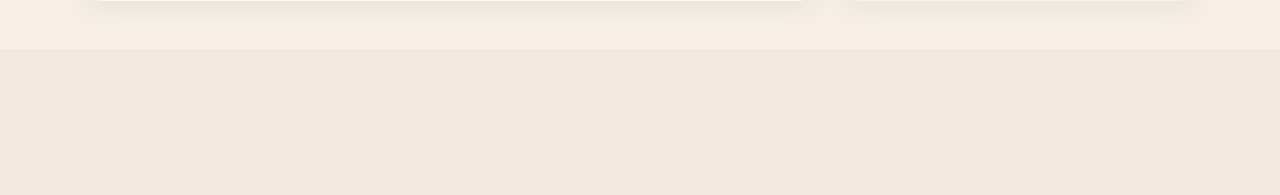
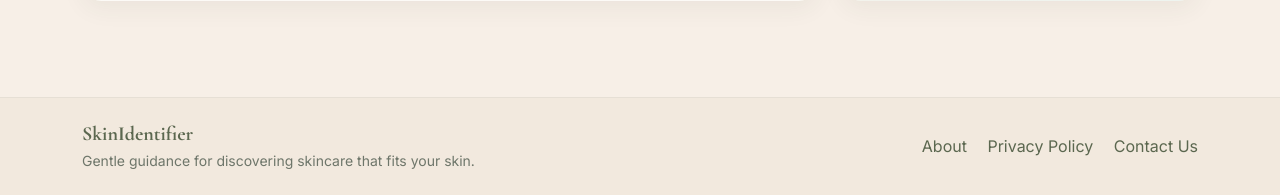
Before and after one commit to bregiang/IS4460-Project-Template, a Django app: page / in a window 1280 px wide. Shown: the part 983-1178 px from the top of the page. Before the commit the page ends 984 px from the top, so only its background shows below. Run offline with Django 5.2, Linux system fonts and the light colour scheme.

Commit message:
added a footer

```diff
--- a/home/templates/home/base.html
+++ b/home/templates/home/base.html
@@ -132,6 +132,22 @@
         {% block content %}{% endblock %}
     </main>
 
+    <footer class="mt-5 py-4" style="background-color: #f2e9de; border-top: 1px solid #e6dfd5;">
+        <div class="container">
+            <div class="row align-items-center g-3">
+                <div class="col-md-6">
+                    <h5 class="brand-title mb-1">SkinIdentifier</h5>
+                    <p class="mb-0 text-secondary small">Gentle guidance for discovering skincare that fits your skin.</p>
+                </div>
+                <div class="col-md-6 text-md-end">
+                    <a href="#" class="text-decoration-none me-3" style="color: var(--olive);">About</a>
+                    <a href="#" class="text-decoration-none me-3" style="color: var(--olive);">Privacy Policy</a>
+                    <a href="#" class="text-decoration-none" style="color: var(--olive);">Contact Us</a>
+                </div>
+            </div>
+        </div>
+    </footer>
+
     <script src="https://cdn.jsdelivr.net/npm/bootstrap@5.3.3/dist/js/bootstrap.bundle.min.js"></script>
 </body>
 </html>
```
